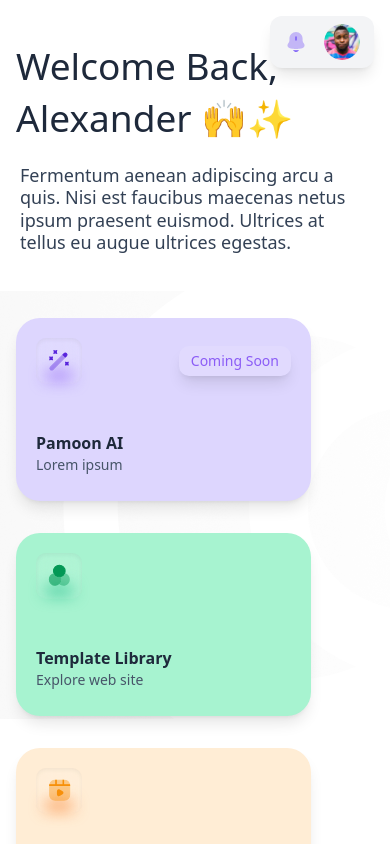
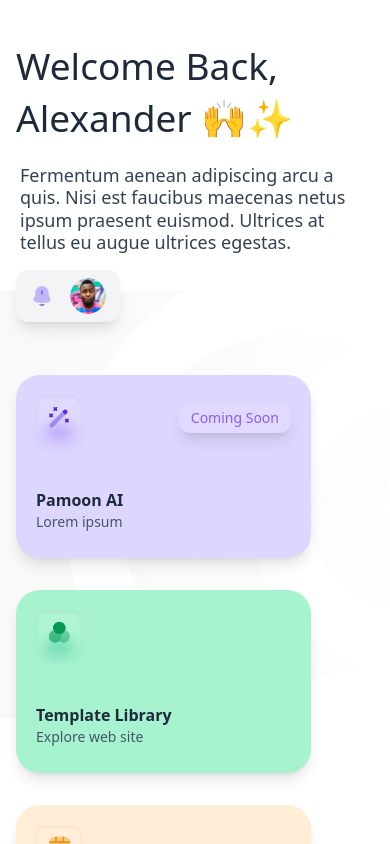
Before and after one commit to KhaledHN/pamoon-main-panel, a Next.js app: page / in a window 390 px wide. Shown: the top 844 px of the page. Built offline with nearby package versions, Linux system fonts and the light colour scheme.

Commit message:
Alignment fix

```diff
--- a/components/Page1.js
+++ b/components/Page1.js
@@ -53,7 +53,7 @@ const Page1 = () => {
       className="w-full md:h-[440px] h-[1010px] duration-200 bg-white text-center flex items-start md:items-center justify-center overflow-hidden mx-auto bg-no-repeat bg-right  "
       style={{ backgroundImage: 'url("/assets/Union.png")' }}
     >
-      <div className="w-full md:max-w-[1240px] h-full pt-[40px] duration-200 px-4 md:px-12 ">
+      <div className="w-full md:max-w-[1050px] h-full pt-[40px] duration-200 px-4 md:px-12 ">
         <div className="w-full justify-between items-start flex duration-200 flex-col md:flex-row">
           <div className="md:w-[1240px]">
             <p className="text-left text-slate-800 text-[37.05px] font-medium leading-[51.87px] ">
@@ -68,7 +68,7 @@ const Page1 = () => {
 
           {/* notification and profile pic */}
           <div className="mt-4 md:mt-0 md:ml-auto">
-            <div className="hidden md:flex">
+            <div className="">
               {/* Render only on larger screens (hidden on mobile) */}
               <div className="w-[104px] h-[52px] px-2 py-1.5 bg-gray-100 rounded-xl shadow-lg justify-center items-center gap-2 inline-flex">
                 <div className="flex items-center space-x-4">
@@ -123,69 +123,11 @@ const Page1 = () => {
                 </div>
               </div>
             </div>
-
-            <div className="md:hidden">
-              {/* Render only on smaller screens (hidden on desktop) */}
-              <div className="fixed top-0 right-0 m-4">
-                <div className="w-[104px] h-[52px] px-2 py-1.5 bg-gray-100 rounded-xl shadow-lg justify-center items-center gap-2 inline-flex">
-                  <div className="flex items-center space-x-4">
-                    {/* Notification Icon */}
-                    <div
-                      className="relative cursor-pointer"
-                      onClick={handleMoreClick}
-                      ref={notificationDropdownRef}
-                    >
-                      <div className="w-6 h-[50px] flex relative hover:scale-110 duration-200">
-                        <img
-                          src="/assets/notification-bing.svg"
-                          alt="Notification"
-                        />
-                      </div>
-                      {isNotificationDropdownOpen && (
-                        <div
-                          className="absolute top-full right-0 bg-gray-200 shadow-lg p-4 w-48 h-[100px] rounded-xl"
-                          onClick={handleContentClick}
-                          style={{ cursor: "default" }}
-                        >
-                          <p className="text-sm text-zinc-500 opacity-90">
-                            No notification found
-                          </p>
-                        </div>
-                      )}
-                    </div>
-
-                    {/* User Image */}
-                    <div
-                      className="relative cursor-pointer"
-                      onClick={handleUserClick}
-                      ref={userDropdownRef}
-                    >
-                      <div className="pb-2 pt-2">
-                        <img
-                          className="w-9 h-9 flex rounded-[39px] cursor-pointer hover:scale-110 duration-200"
-                          src="/assets/black-man.png"
-                          alt="User"
-                        />
-                      </div>
-                      {isUserDropdownOpen && (
-                        <div
-                          className="absolute top-full right-0 bg-gray-200 shadow-lg p-4 w-36 h-[100px] rounded-xl"
-                          onClick={handleContentClick}
-                          style={{ cursor: "default" }}
-                        >
-                          {/* User dropdown content */}
-                        </div>
-                      )}
-                    </div>
-                  </div>
-                </div>
-              </div>
-            </div>
           </div>
         </div>
 
         <div className=" w-full flex justify-center ">
-          <div className=" w-full h-full pt-[48px] md:flex md:justify-between mx-auto ">
+          <div className=" w-full h-full pt-[48px] md:flex md:justify-center md:col-span-3  gap-8 mx-auto ">
             {/* card 1 */}
             <div className="w-[295px] h-[183 px] bg-violet-200 hover:scale-105 duration-150 relative shadow-lg rounded-3xl mb-8 md:mb-0">
               <div className=" h-[183px] p-5 ">
--- a/components/Page2.js
+++ b/components/Page2.js
@@ -9,7 +9,7 @@ const Page2 = () => {
 
   return (
     <div className=" w-full  duration-200 bg-slate-50 text-center flex items-start md:items-center justify-center relative overflow-hidden ">
-      <div className=" w-[1240px] h-full pt-[40px] duration-200 px-12 py-10 ">
+      <div className=" w-[1040px] h-full pt-[40px] duration-200 px-12 py-10 ">
         <div class="w-[345px] md:w-full h-10 justify-between duration-200 items-center inline-flex">
           <div class="text-slate-800 text-xl font-semibold leading-snug">
             All
@@ -148,7 +148,7 @@ const Page2 = () => {
             }`}
           >
             {/* Content for button 2 */}
-            <div class="md:w-[1160px] w-[360px] h-[396px] px-2 duration-200 flex-col justify-start items-start gap-3 inline-flex">
+            <div class="md:w-[980px] w-[360px] h-[396px] px-2 duration-200 flex-col justify-start items-start gap-3 inline-flex">
               <button class=" hover:scale-105 duration-150 shadow-sm hover:shadow-md w-full pl-2 pr-4 py-2 bg-white rounded-[20px] justify-between items-center inline-flex">
                 <div class="justify-start items-center gap-3 flex">
                   <div class="p-2 bg-gray-100 rounded-[10px] justify-start items-center gap-2 flex">
```
